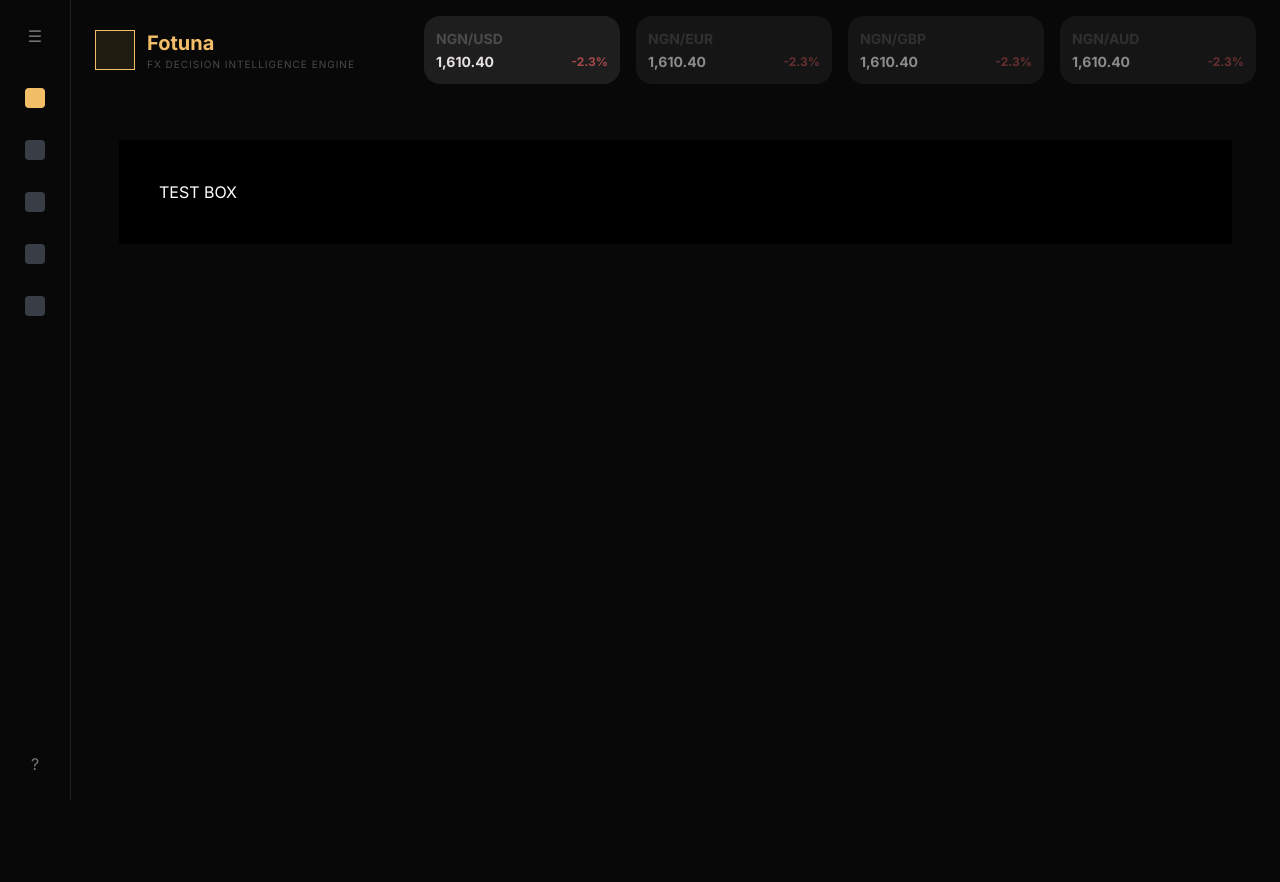
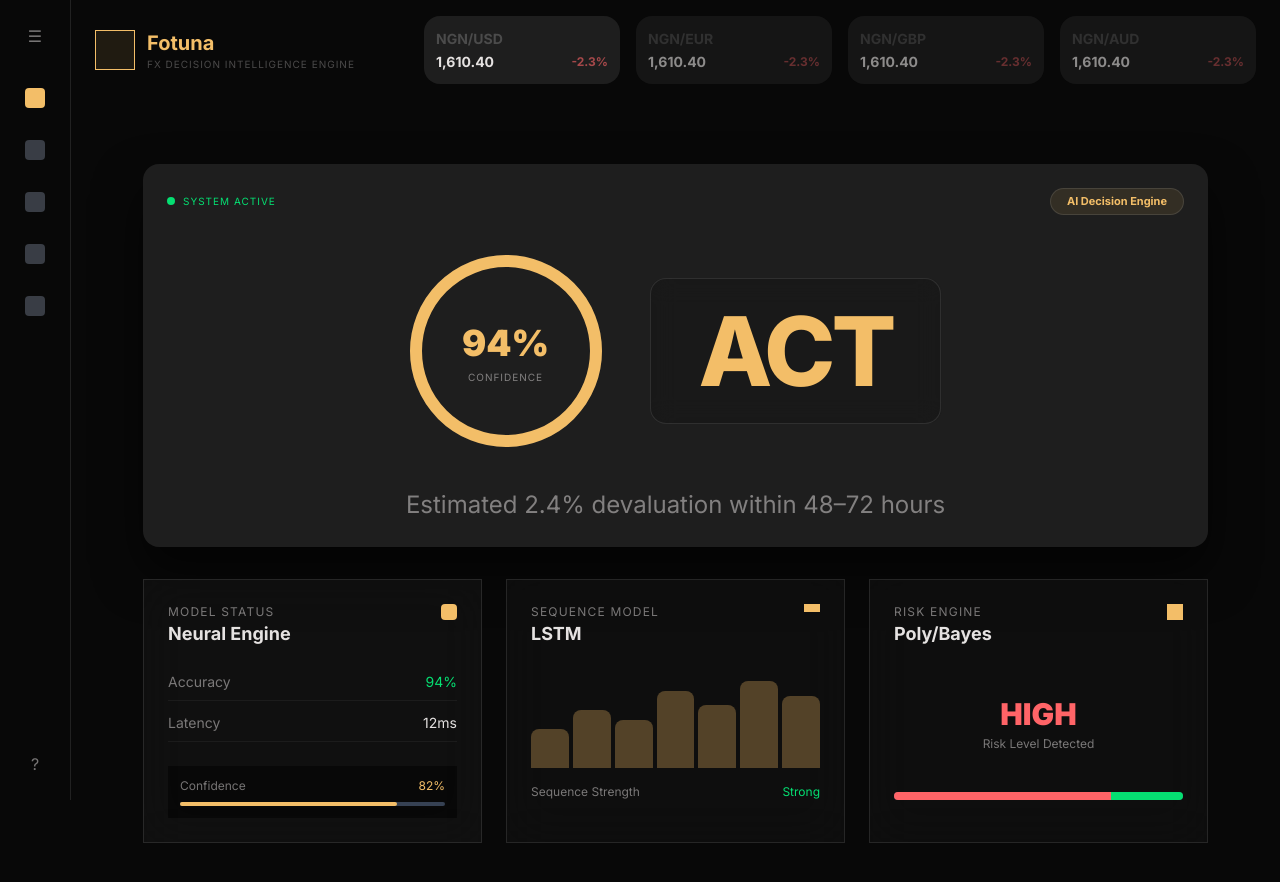
Before and after one commit to axrylic-ice/Helios-Frontend, a Next.js app: page /dashboard in a window 1280 px wide. Shown: the top 882 px of the page. Before the commit the page ends 800 px from the top, so only its background shows below. Built offline with nearby package versions, Linux system fonts and the light colour scheme.

Commit message:
feat(dashboard): add engine room row with model, sequence, and risk cards

```diff
--- a/src/app/(app)/dashboard/page.js
+++ b/src/app/(app)/dashboard/page.js
@@ -1,7 +1,14 @@
-export default function Page() {
+import ActPanel from "@/components/dashboard/ActPanel";
+import EngineRoomRow from "@/components/dashboard/EngineRoomRow";
+
+export default function DashboardPage() {
   return (
-    <div className="p-10 bg-black text-white">
-      TEST BOX
+    <div className="p-6 space-y-8">
+
+      <ActPanel />
+
+      <EngineRoomRow />
+
     </div>
   );
 }
```
